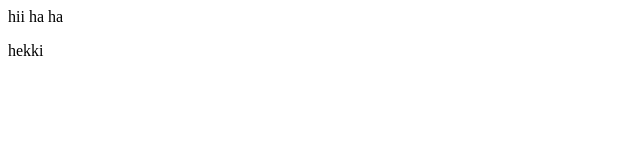
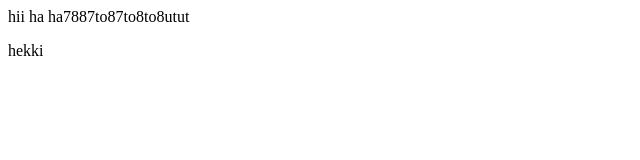
Before and after one commit to anandhus005/E-commerce, a plain HTML site: page index.html in a window 1280 px wide. Shown: the whole page, without its empty margins (0-640 px from the left). Drawn offline with Linux system fonts and the light colour scheme.

Commit message:
second.6 commit

```diff
--- a/index.html
+++ b/index.html
@@ -6,7 +6,7 @@
 </head>
 <body>
 hii
-ha ha
+ha ha7887to87to8to8utut
 <p>hekki</p>
 </body>
 </html>
```
